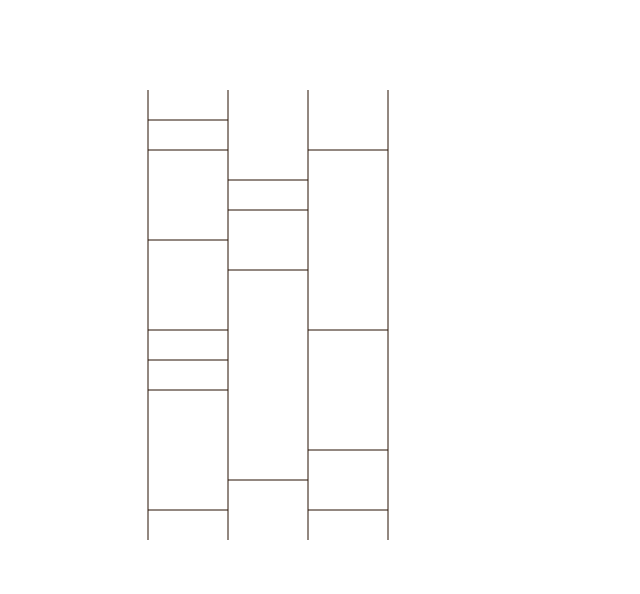
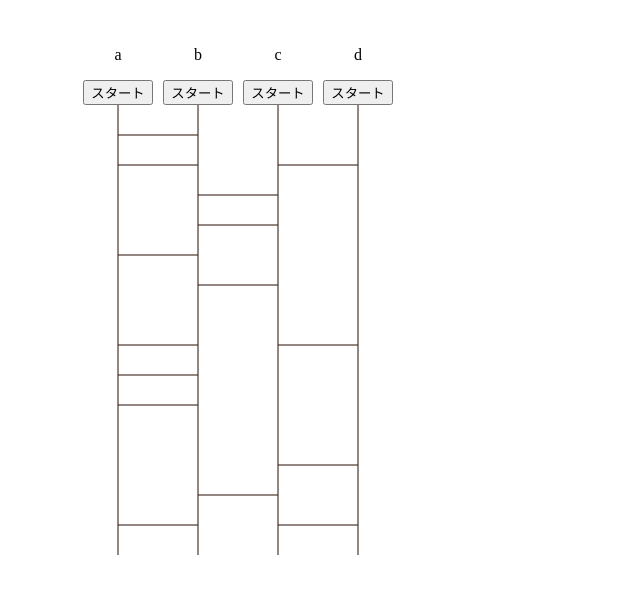
Before and after one commit to azarashi719/amida, a React (Vite) app: page / in a window 1280 px wide. Shown: the top 594 px of the page, without its empty margins (0-640 px from the left). Built offline with nearby package versions, Linux system fonts and the light colour scheme.

Commit message:
作業内容を移植

```diff
--- a/src/tsx/Container.tsx
+++ b/src/tsx/Container.tsx
@@ -1,33 +1,53 @@
 import {useEffect, useRef, useState} from 'react'
 import styled from 'styled-components'
 import CanvasComponent from './parts/Canvas'
+import EntryNamesComponent from './parts/EntryNames'
 
 const Container = styled.div`
     margin: 30px;
 `;
 
 function ContainerComponent() {
-    const [canvasContext, setCanvasContext] = useState(null);
-    const canvasRef = useRef(null);
-
+    const canvasRef: any = useRef(null);
+    const [canvasContext, setCanvasContext]: any = useState(null);
+    const numberOfTree: number = 15;
     const entryNames: Array<String> = ['a', 'b', 'c', 'd'];
     const lengthEntryNames: number = entryNames.length;
     const intervalWidth: number = 80;
     const intervalHeight: number = 30;
     let canvasWidth: number = 0;
-    const canvasHeight: number = 530;
-
+    let canvasHeight: number = 0;
+    canvasHeight = (numberOfTree *  intervalHeight) + 40;
     canvasWidth = (lengthEntryNames * intervalWidth) + intervalWidth;
 
+    const getCanvasContext = (): CanvasRenderingContext2D => {
+        const canvas: any = canvasRef.current;
+        return canvas.getContext("2d");
+    }
+
+    useEffect(() => {
+        // const ctx: CanvasRenderingContext2D = getCanvasContext();
+
+        // setCanvasContext(ctx);
+        // console.log(canvasContext);
+    });
 
     return (
         <>
             <Container>
+                <EntryNamesComponent
+                    entryNames={entryNames}
+                    lengthEntryNames={lengthEntryNames}
+                    canvasContext={canvasContext}
+                    setCanvasContext={setCanvasContext}
+                />
                 <CanvasComponent
                     canvasWidth={canvasWidth}
                     canvasHeight={canvasHeight}
                     intervalWidth={intervalWidth}
                     intervalHeight={intervalHeight}
+                    numberOfTree={numberOfTree}
+                    canvasContext={canvasContext}
                     setCanvasContext={setCanvasContext}
                     canvasRef={canvasRef}
                     lengthEntryNames={lengthEntryNames}
--- a/src/tsx/parts/Canvas.tsx
+++ b/src/tsx/parts/Canvas.tsx
@@ -2,11 +2,21 @@ import {useEffect, useRef} from 'react'
 import styled from 'styled-components'
 
 const Canvas = styled.canvas`
-    margin: 30px;
+
 `
+type Props = {
+    canvasWidth: number,
+    canvasHeight: number,
+    intervalWidth: number,
+    intervalHeight: number,
+    canvasContext: any,
+    setCanvasContext: Function,
+    numberOfTree: number,
+    canvasRef: any,
+    lengthEntryNames: number
+}
 
-function CanvasComponent(props) {
-    const treeHeight: number = 15;
+function CanvasComponent(props: Props) {
     /**
      *
      * @returns
@@ -20,6 +30,14 @@ function CanvasComponent(props) {
         return Math.floor(Math.random() * 2);
     }
 
+    const getThisPoint = (point: number): number => {
+        return point + 1;
+    }
+
+    const getNextPoint = (point: number): number => {
+        return point + 2;
+    }
+
     useEffect(() => {
         const ctx: CanvasRenderingContext2D = getCanvasContext();
         props.setCanvasContext(ctx);
@@ -30,39 +48,47 @@ function CanvasComponent(props) {
         const amidaPath: amidaPathType = [0, []];
         let branchingPoint: number = 0;
 
-        for (let vertical: number = 0; vertical < treeHeight; vertical++) {
-            amidaPath[vertical] = [branchingPoint];
-
-            for (let horizontal: number = 0; horizontal < props.lengthEntryNames; horizontal++){
-                const isLastCol = horizontal === props.lengthEntryNames - 1;
-                const isLastRow = vertical === treeHeight - 1;
+        for (let y: number = 0; y < props.numberOfTree; y++) {
+            amidaPath[y] = [branchingPoint];
+            for (let x: number = 0; x < props.lengthEntryNames; x++){
+                const isLastCol = x === props.lengthEntryNames - 1;
+                const isLastRow = y === props.numberOfTree - 1;
                 const isNotBranching = getRandomNumberForBranching() === 0;
-                if (isLastCol || isNotBranching || isLastRow){
-                    amidaPath[vertical][branchingPoint] = [0, 0];
+                if (isLastCol || isLastRow || isNotBranching){
+                    // 枝分かれ
+                    amidaPath[y][branchingPoint] = [0, 0];
                     branchingPoint++;
 
                     ctx.beginPath();
-                    ctx.moveTo(props.intervalWidth * (horizontal + 1), props.intervalHeight * (vertical + 1));
-                    ctx.lineTo(props.intervalWidth * (horizontal + 1), props.intervalHeight * (vertical + 2));
+                    // 座標を取得
+                    ctx.moveTo(props.intervalWidth * getThisPoint(x), props.intervalHeight * getThisPoint(y));
+                    // 縦線を引く
+                    ctx.lineTo(props.intervalWidth * getThisPoint(x), props.intervalHeight * getNextPoint(y));
                     ctx.stroke();
                 } else {
+                    //隣の座標の分もセット
                     for (let t: number = 0; t < 2; t++) {
-                        amidaPath[vertical][branchingPoint] = [horizontal + 1, horizontal + 2];
+                        amidaPath[y][branchingPoint] = [getThisPoint(x), getNextPoint(x)];
                         branchingPoint ++;
                     }
                     ctx.beginPath();
-                    ctx.moveTo(props.intervalWidth * (horizontal + 1), props.intervalHeight * (vertical + 1));
-                    ctx.lineTo(props.intervalWidth * (horizontal + 1), props.intervalHeight * (vertical + 2));
-                    ctx.lineTo(props.intervalWidth * (horizontal + 2), props.intervalHeight * (vertical + 2));
-                    ctx.moveTo(props.intervalWidth * (horizontal + 2), props.intervalHeight * (vertical + 1));
-                    ctx.lineTo(props.intervalWidth * (horizontal + 2), props.intervalHeight * (vertical + 2));
+                    // 座標を取得
+                    ctx.moveTo(props.intervalWidth * getThisPoint(x), props.intervalHeight * getThisPoint(y));
+                    // 縦線を引く
+                    ctx.lineTo(props.intervalWidth * getThisPoint(x), props.intervalHeight * getNextPoint(y));
+                    // 横線を引く
+                    ctx.lineTo(props.intervalWidth * getNextPoint(x), props.intervalHeight * getNextPoint(y));
+                    // 隣のx座標を取得
+                    ctx.moveTo(props.intervalWidth * getNextPoint(x), props.intervalHeight * getThisPoint(y));
+                    // 隣のx縦線を引く
+                    ctx.lineTo(props.intervalWidth * getNextPoint(x), props.intervalHeight * getNextPoint(y));
                     ctx.stroke();
-                    horizontal++;
+                    // 隣のx座標の縦線は書いたのでスキップ
+                    x++;
                 }
             }
         }
     });
-
 
     return (
         <Canvas ref={props.canvasRef} width={props.canvasWidth} height={props.canvasHeight}>
--- /dev/null
+++ b/src/tsx/parts/EntryNames.tsx
@@ -0,0 +1,54 @@
+import {useEffect, useRef} from 'react'
+import styled from 'styled-components'
+
+const EntryNames = styled.ul`
+    display: flex;
+    padding: 0 40px;
+    text-align: center;
+    margin: 0 0 -30px;
+    position: relative;
+    z-index: 100;
+    > li {
+        width: 80px;
+        display: flex;
+        flex-direction: column;
+        align-items: center;
+        justify-content: space-between;
+    }
+`
+
+const Name = styled.p`
+
+`
+
+const Button = styled.button`
+
+`
+type Props = {
+    entryNames: Array<String>,
+    lengthEntryNames: number,
+    canvasContext: any,
+    setCanvasContext: Function,
+}
+
+function EntryNamesComponent(props: Props){
+
+    const goToResult = (index: number) => {
+        console.log(props.canvasContext);
+        console.log(index);
+    }
+    return (
+        <EntryNames>
+            {props.entryNames.map( (value: String, index: number) => {
+                return (
+                    <li key={index}>
+                        <Name>{value}</Name>
+                        <Button type="button" onClick={() => goToResult(index)}><span>スタート</span></Button>
+                    </li>
+                )
+            })}
+        </EntryNames>
+    )
+}
+
+export default EntryNamesComponent
```
Also changed, not shown: 1 other file (tests, documents, lock files or other folders).
